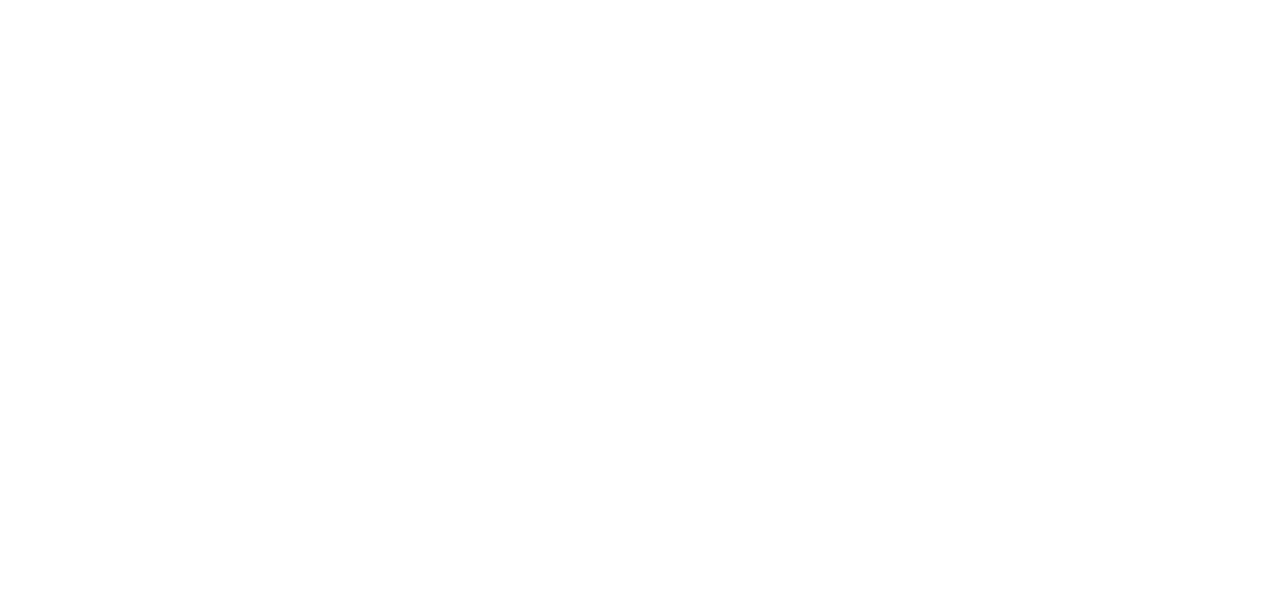
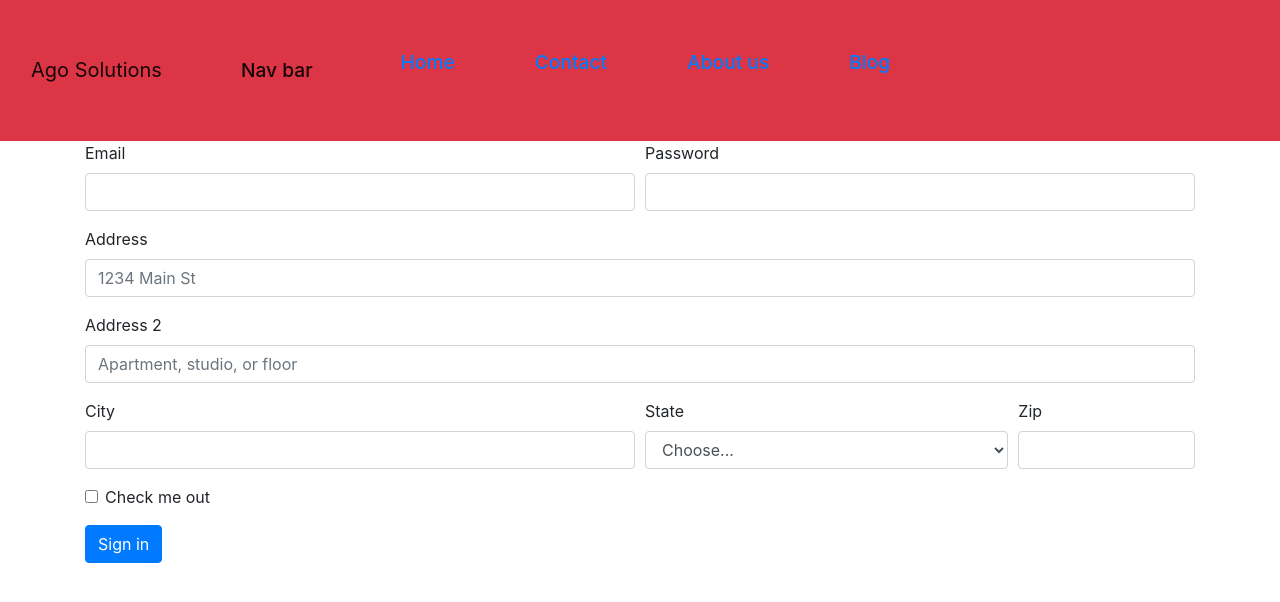
Before and after one commit to folalu101/bootstrap-lesson, a plain HTML site: page contact.html in a window 1280 px wide. Drawn offline with Linux system fonts and the light colour scheme.

Commit message:
add styling and nav bar to contact page

```diff
--- a/contact.html
+++ b/contact.html
@@ -4,9 +4,89 @@
     <meta charset="UTF-8">
     <meta http-equiv="X-UA-Compatible" content="IE=edge">
     <meta name="viewport" content="width=device-width, initial-scale=1.0">
-    <title>Document</title>
+    <title>CONTACT</title>
+    <link rel="stylesheet" href="css/bootstrap.css">
+    <link rel="stylesheet" href="css/style.css">
 </head>
 <body>
+    <!-- navigation bar -->
+    <nav class="navbar navbar-expand-lg navbar-light bg-danger">
+        <div class="container-fluid">
+          <a class="navbar-brand" href="#">Ago Solutions</a>
+          <button class="navbar-toggler" type="button" data-bs-toggle="collapse" data-bs-target="#navbarSupportedContent" aria-controls="navbarSupportedContent" aria-expanded="false" aria-label="Toggle navigation">
+            <span class="navbar-toggler-icon"></span>
+          </button>
+          <div class="collapse navbar-collapse container-fluid">
+            <ul class="navbar-nav me-auto mb-2 mb-lg-0">
+              <li class="nav-item1">
+                <a class="nav-link active" aria-current="page" href="#">Nav bar</a>
+              </li>
+              <li class="nav-item1">
+                <a class="nav-link1" href="index.html">Home</a>
+              </li>
+              <li class="nav-item1">
+                <a class="nav-link1" href="contact.html">Contact</a>
+              </li>
+              <li class="nav-item1">
+                <a class="nav-link1" href="#">About us</a>
+                <li class="nav-item1">
+                    <a class="nav-link1" href="#">Blog</a>
+                  </li>
+              </li>
+            </ul>
+
+          </div>
+        </div>
+      </nav>
+      <!-- Form Page -->
+      <div class="container">
+      <form>
+        <div class="form-row">
+          <div class="form-group col-md-6">
+            <label for="inputEmail4">Email</label>
+            <input type="email" class="form-control" id="inputEmail4">
+          </div>
+          <div class="form-group col-md-6">
+            <label for="inputPassword4">Password</label>
+            <input type="password" class="form-control" id="inputPassword4">
+          </div>
+        </div>
+        <div class="form-group">
+          <label for="inputAddress">Address</label>
+          <input type="text" class="form-control" id="inputAddress" placeholder="1234 Main St">
+        </div>
+        <div class="form-group">
+          <label for="inputAddress2">Address 2</label>
+          <input type="text" class="form-control" id="inputAddress2" placeholder="Apartment, studio, or floor">
+        </div>
+        <div class="form-row">
+          <div class="form-group col-md-6">
+            <label for="inputCity">City</label>
+            <input type="text" class="form-control" id="inputCity">
+          </div>
+          <div class="form-group col-md-4">
+            <label for="inputState">State</label>
+            <select id="inputState" class="form-control">
+              <option selected>Choose...</option>
+              <option>...</option>
+            </select>
+          </div>
+          <div class="form-group col-md-2">
+            <label for="inputZip">Zip</label>
+            <input type="text" class="form-control" id="inputZip">
+          </div>
+        </div>
+        <div class="form-group">
+          <div class="form-check">
+            <input class="form-check-input" type="checkbox" id="gridCheck">
+            <label class="form-check-label" for="gridCheck">
+              Check me out
+            </label>
+          </div>
+        </div>
+        <button type="submit" class="btn btn-primary">Sign in</button>
+      </form>
+    </div>
 
 </body>
 </html>
--- a/css/style.css
+++ b/css/style.css
@@ -5,3 +5,10 @@
     font-weight: 500;
 
 }
+.nav-item1 {
+    margin: 40px;
+    font-size: larger;
+    font-style: solid;
+    font-weight: 500;
+
+}
```
Also changed, not shown: index.html (+4 -4 lines).
